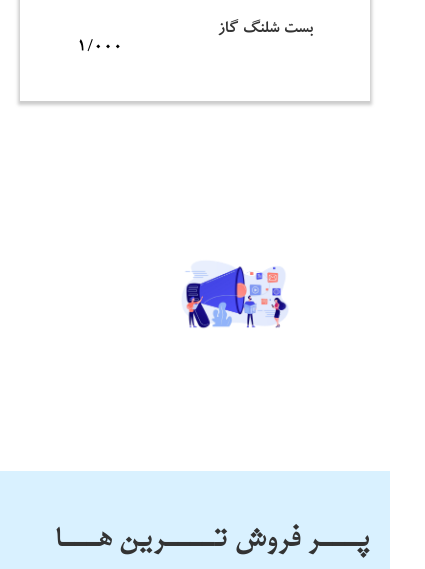
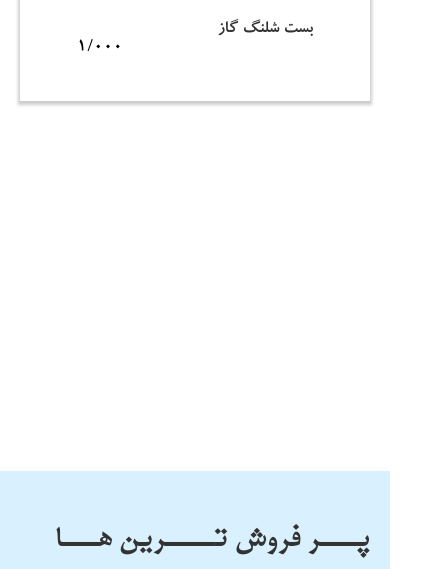
Before and after one commit to amir-kara/Tools-Shop, a plain HTML site: page index.html in a window 390 px wide. Shown: the part 1940-2509 px from the top of the page, 425 px wide, since content can reach past the window. Drawn offline with Linux system fonts and the light colour scheme.

Commit message:
Update index.css

```diff
--- a/index.css
+++ b/index.css
@@ -1251,11 +1251,7 @@ hr {
 	}
 
 	.ad_container {
-		display: block;
-		margin: 40px;
-		padding: 70px;
-		width: 100%;
-		height: auto;
+		display: none;
 	}
 
 	.most_sales_items {
```
